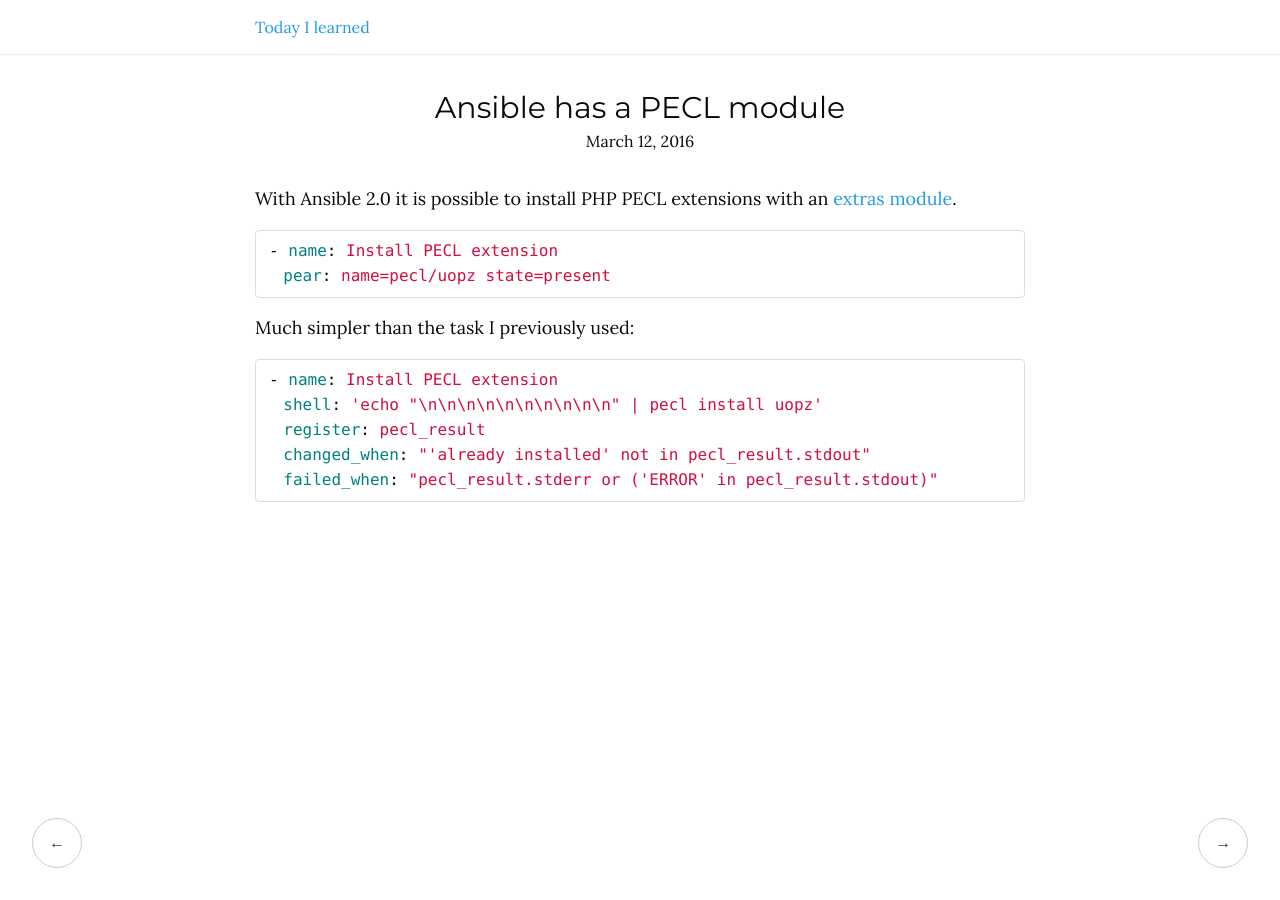
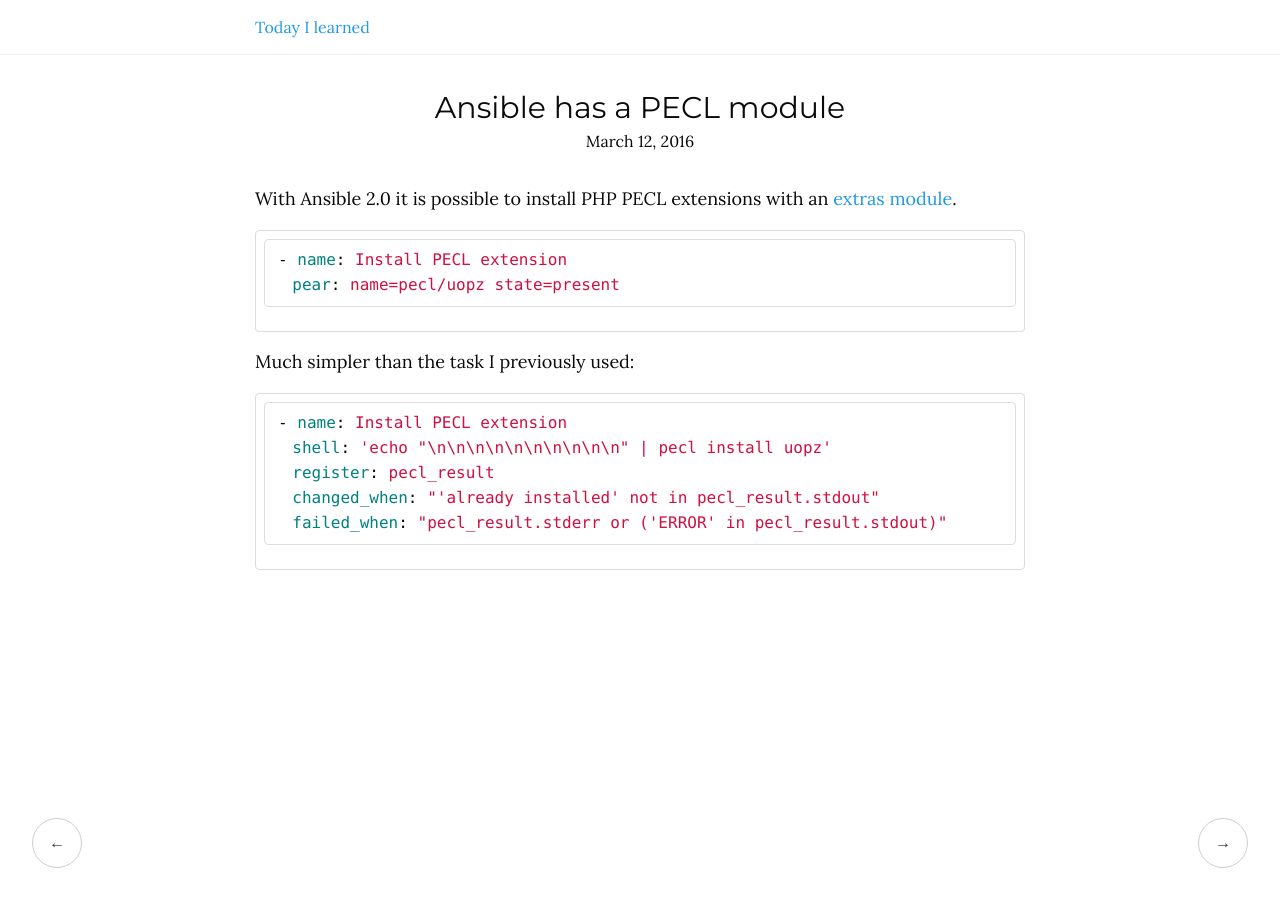
Before and after one commit to tompedals/til, a Jekyll site: the page built from _posts/2016-03-12-ansible-pecl-module.md, in a window 1280 px wide. Built offline with Jekyll 4.4.1, drawn with Linux system fonts in a browser that asks for light colours.

Commit message:
Simpler code blocks

````diff
--- a/_posts/2016-03-12-ansible-pecl-module.md
+++ b/_posts/2016-03-12-ansible-pecl-module.md
@@ -7,17 +7,17 @@
 With Ansible 2.0 it is possible to install PHP PECL extensions
 with an [extras module](http://docs.ansible.com/ansible/pear_module.html).
 
-{% highlight yaml %}
+```yaml
 - name: Install PECL extension
   pear: name=pecl/uopz state=present
-{% endhighlight %}
+```
 
 Much simpler than the task I previously used:
 
-{% highlight yaml %}
+```yaml
 - name: Install PECL extension
   shell: 'echo "\n\n\n\n\n\n\n\n\n\n" | pecl install uopz'
   register: pecl_result
   changed_when: "'already installed' not in pecl_result.stdout"
   failed_when: "pecl_result.stderr or ('ERROR' in pecl_result.stdout)"
-{% endhighlight %}
+```
--- a/css/main.css
+++ b/css/main.css
@@ -1701,14 +1701,13 @@
     vertical-align: bottom; }
 
 .highlight {
-  margin: 0 0 1rem; }
-  .highlight pre {
+  margin: 0 0 1rem;
   padding: 0.5rem;
   background-color: #fff;
   border: 1px solid #ddd;
   border-radius: 4px;
   font-size: 1rem; }
-    .highlight pre > code {
+  .highlight > code {
     background: none;
     border: 0; }
 
--- a/sass/modules/_code.scss
+++ b/sass/modules/_code.scss
@@ -1,7 +1,5 @@
 .highlight {
     margin: 0 0 1rem;
-
-    pre {
     padding: 0.5rem;
     background-color: #fff;
     border: 1px solid #ddd;
@@ -13,4 +11,3 @@
         border: 0;
     }
 }
-}
````
Also changed, not shown: _posts/2016-03-11-list-is-a-reserved-word.md (+2 -2 lines), _posts/2016-03-13-all-balls.md (+2 -2 lines), _posts/2016-03-14-reading-huge-xml-file.md (+2 -2 lines). Lines whose indentation alone changed are shown as unchanged.
